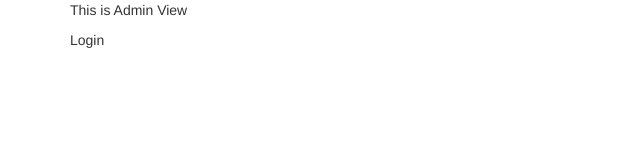
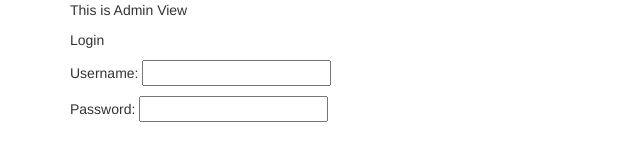
Before and after one commit to nick-khoury/ModeratorClone, a plain HTML site: page index.html in a window 1280 px wide. Shown: the whole page, without its empty margins (0-640 px from the left). Drawn offline with nearby package versions, Linux system fonts and the light colour scheme.

Commit message:
Rough username view implemented

```diff
--- a/index.html
+++ b/index.html
@@ -24,6 +24,12 @@
 						<p>Login</p>
 					</div>
 				</div>
+				<div class="row">
+					<div class="col-md-12">
+						<p>Username: <input type="text"></input></p>
+						<p>Password: <input type="text"></input></p>
+					</div>
+				</div>
 			</div>
 		</main>
   </body>
```
